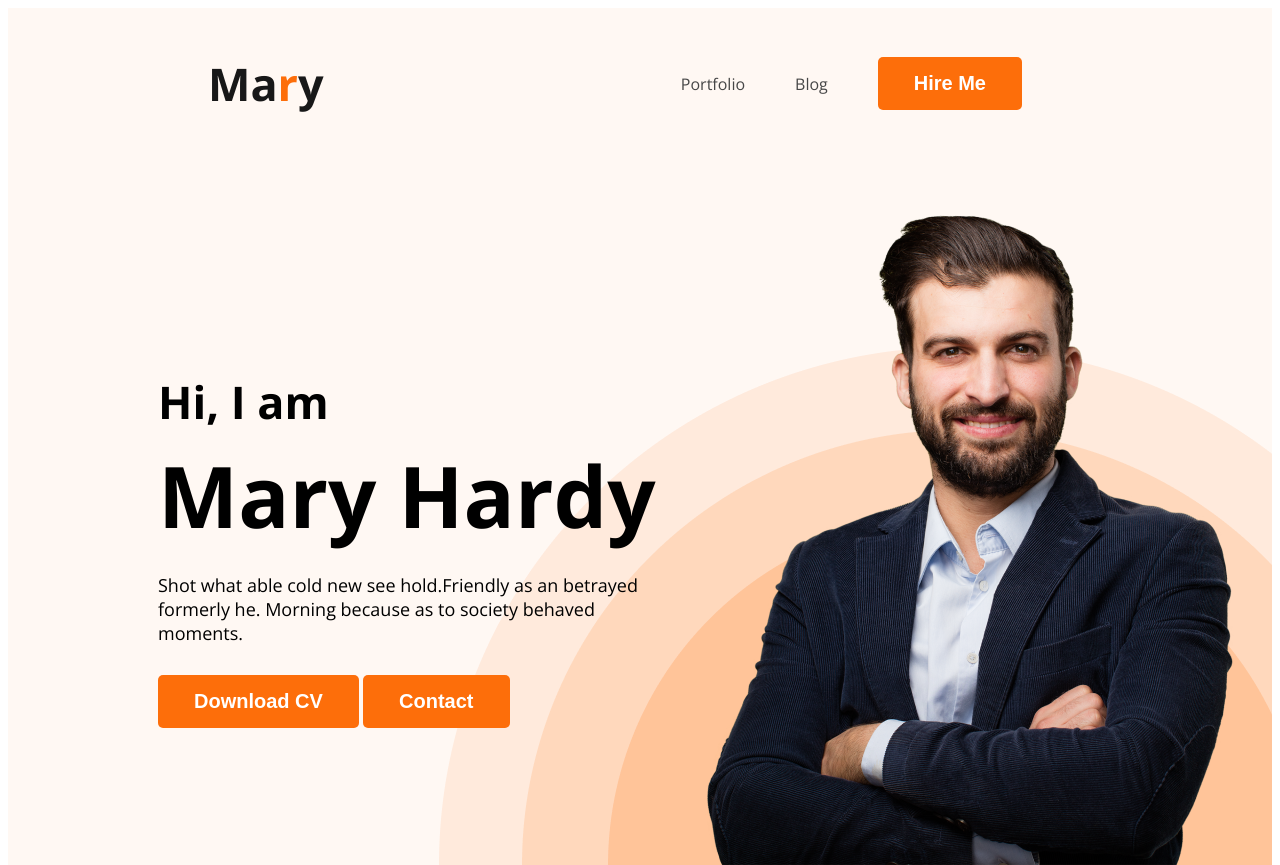
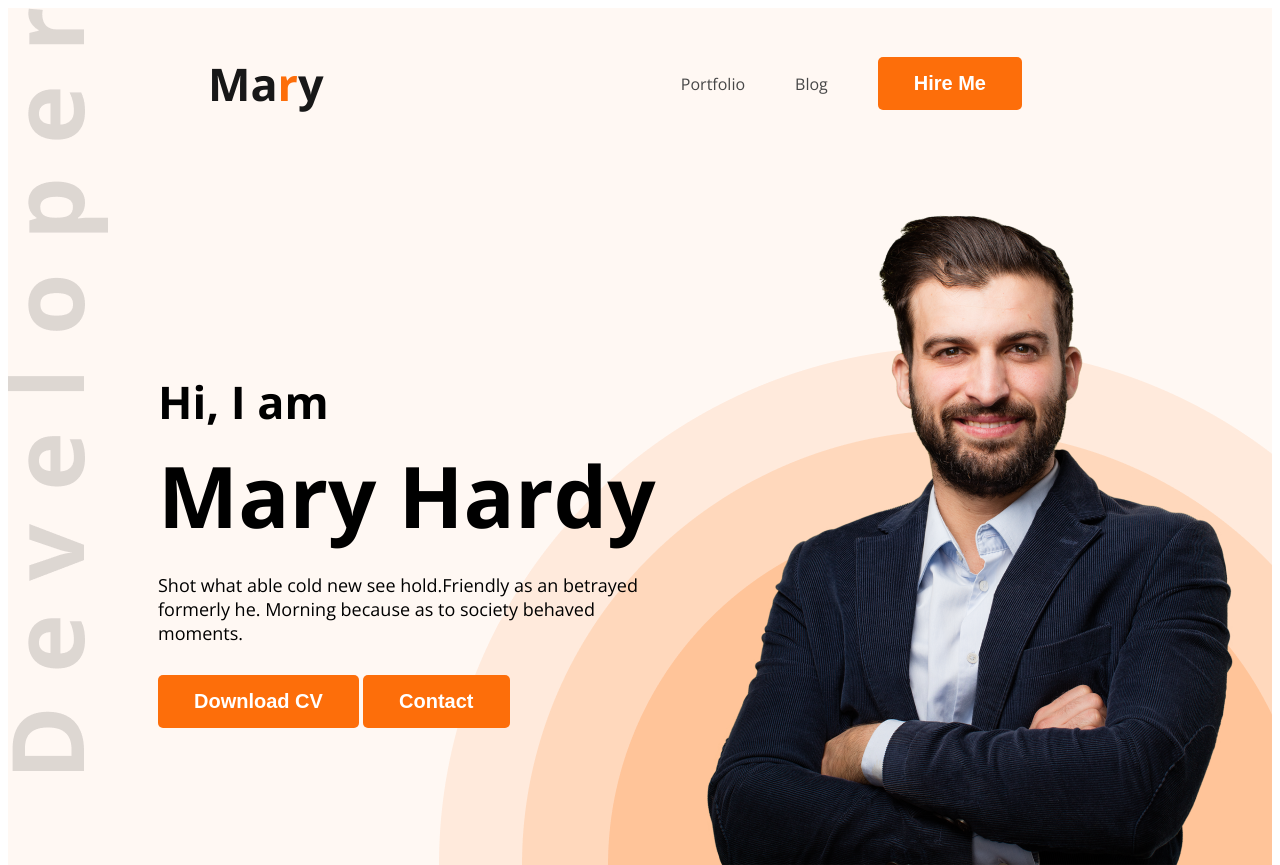
Before and after one commit to Chowdhuryabdul/developer-1, a plain HTML site: page index.html in a window 1280 px wide. Shown: the top 865 px of the page. Drawn offline with nearby package versions, Linux system fonts and the light colour scheme.

Commit message:
developer

```diff
--- a/styles/index.css
+++ b/styles/index.css
@@ -59,9 +59,10 @@ nav a {
 
 .header {
     background-color: #FFF8F3;
-    background-image: url('/images/header_bg.png');
+    background-image: url('../images/header_bg.png'), url('../images/developer.png');
     background-repeat: no-repeat;
-    background-position: bottom right;
+    background-position: bottom right, top left;
+
 }
 
 .banner {
```
